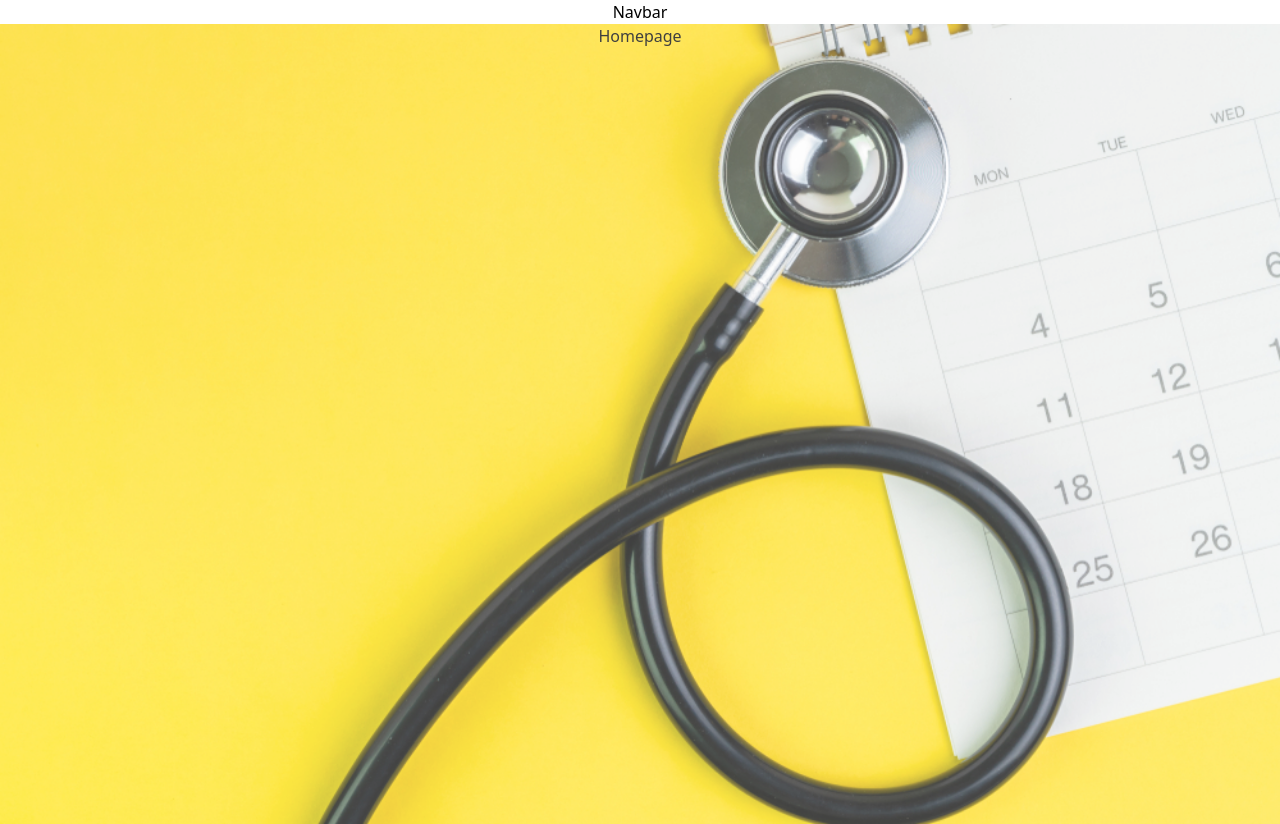
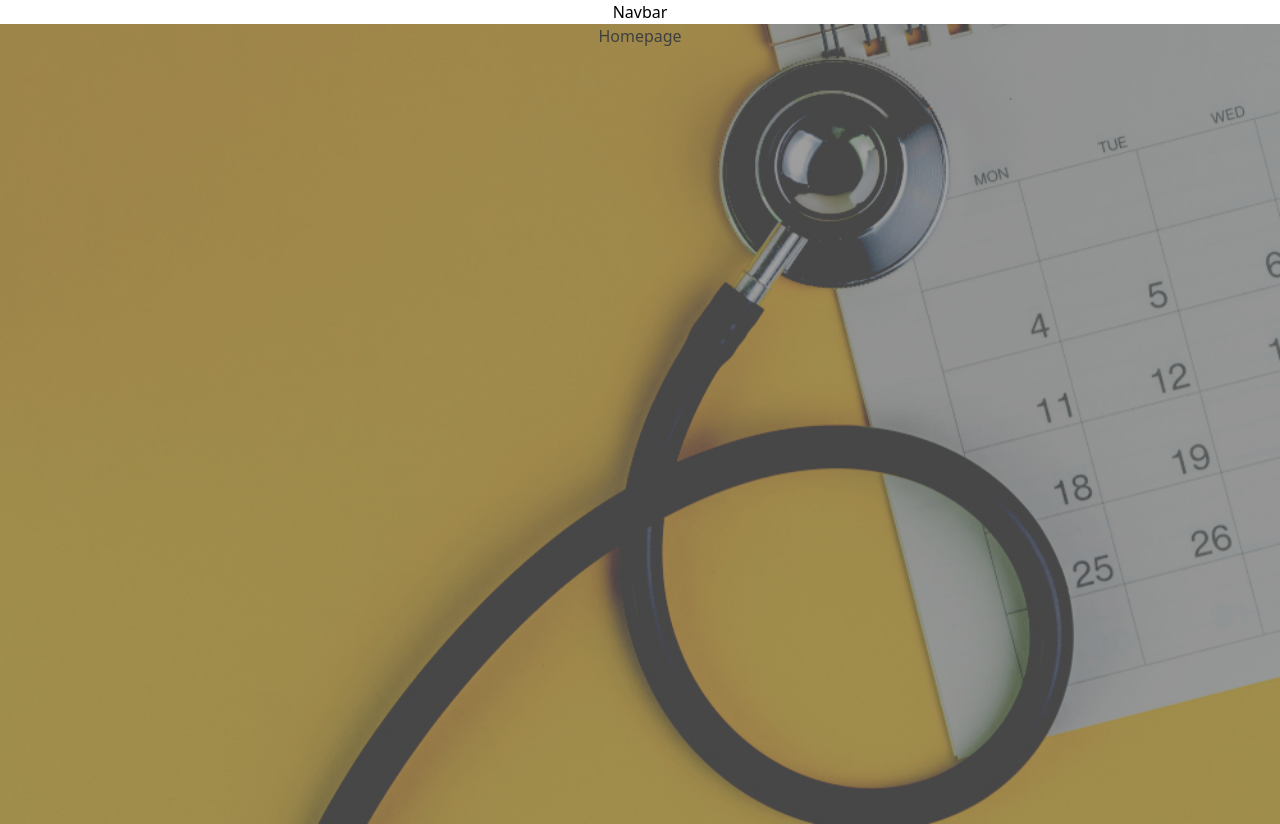
Before and after one commit to Kel-nana/Final_group_capstone_front_end, a React (Create React App) app: page / in a window 1280 px wide. Built offline with nearby package versions, Linux system fonts and the light colour scheme.

Commit message:
Add bg img

```diff
--- a/tailwind.config.js
+++ b/tailwind.config.js
@@ -6,7 +6,7 @@ module.exports = {
   theme: {
     extend: {
       backgroundImage: {
-        'home-background': "url('/public/assets/home-background.jpg')",
+        'home-background': "url('/public/assets/bg-home.jpg')",
       },
     },
   },
```
Also changed, not shown: public/assets/bg-home.jpg (added).
